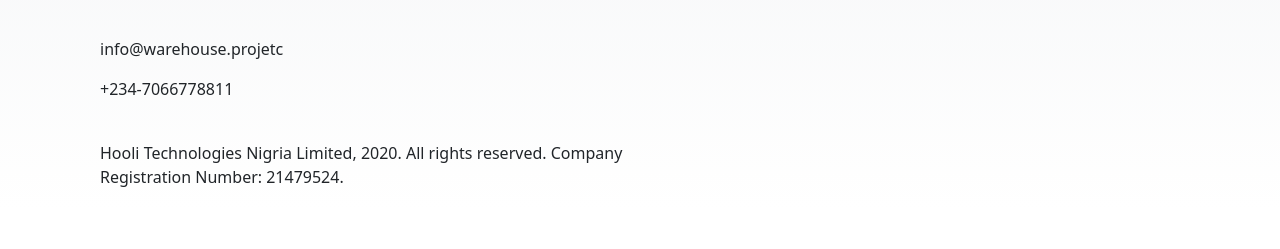
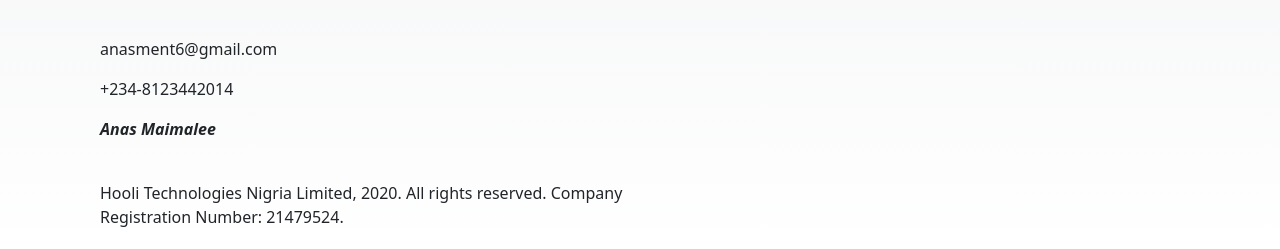
Before and after one commit to AnasMaimalee/lissafii-app-front-end, a plain HTML site: page index.html in a window 1280 px wide. Shown: the part 2780-3029 px from the top of the page. Before the commit the page ends 2989 px from the top, so only its background shows below. Drawn offline with nearby package versions, Linux system fonts and the light colour scheme.

Commit message:
bottom-rearrange

```diff
--- a/index.html
+++ b/index.html
@@ -4,7 +4,7 @@
     <meta charset="UTF-8">
     <meta name="viewport" content="width=device-width, initial-scale=1.0">
     <title>fake-lissafi</title>
-    <link rel="icon" href="images/leja-logo.jpeg" type="image/x-icon">
+    <link rel="icon" href="images/leja-logo.jpeg" type="image/x-icon" class="rounded-circle">
 
     <!-- <link data-n-head="ssr" rel="icon" type="image/x-icon" href="images/leja-logo.svg"> -->
     <link href="https://cdn.jsdelivr.net/npm/bootstrap@5.3.2/dist/css/bootstrap.min.css" rel="stylesheet" integrity="sha384-T3c6CoIi6uLrA9TneNEoa7RxnatzjcDSCmG1MXxSR1GAsXEV/Dwwykc2MPK8M2HN" crossorigin="anonymous">
@@ -220,6 +220,13 @@
 .bottom-bottom-content{
     margin-top: 40px;
 }
+hr{
+    color: #043959;
+}
+.bottom-bottom-content > :nth-child(3){
+    font-style: italic;
+    font-weight: bold;
+}
 </style>
 </head>
 <body>
@@ -399,8 +406,9 @@
         </div>
         <div class="bottom-bottom">
             <div class="bottom-bottom-content">
-                <p>info@warehouse.projetc</p>
-                <p>+234-7066778811</p>
+                <p>anasment6@gmail.com</p>
+                <p>+234-8123442014</p>
+                <p>Anas Maimalee</p>
             </div>
             <div class="bottom-bottom-content">
                 <p>Hooli Technologies Nigria Limited, 2020. All rights reserved. Company <br>
```
